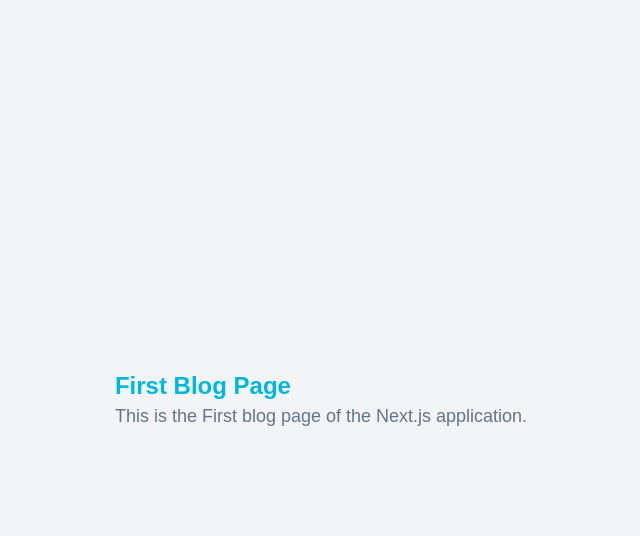
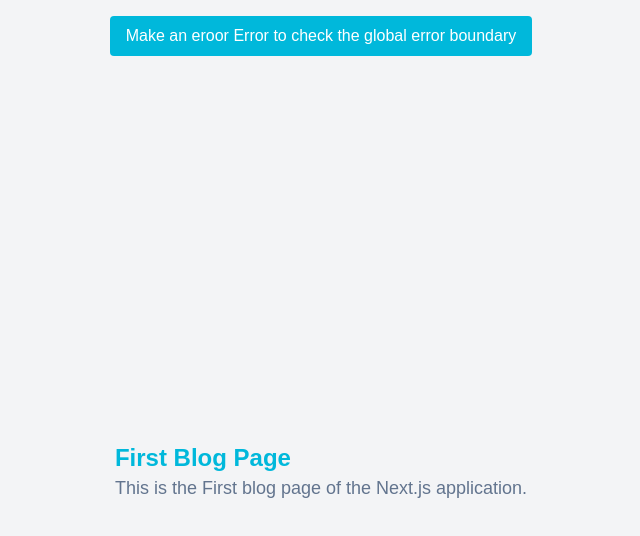
Before and after one commit to Rimon-Mahamud-Rony/nextJsPractice, a Next.js app: page /blog/first in a window 1280 px wide. Shown: the top 536 px of the page, without its empty margins (319-959 px from the left). Built offline with nearby package versions, Linux system fonts and the light colour scheme.

Commit message:
ci: global error simulations

```diff
--- /dev/null
+++ b/app/error-wrapper.tsx
@@ -0,0 +1,34 @@
+"use client";
+import { useState } from "react";
+
+interface ErrorWrapperProps {
+  children: React.ReactNode;
+}
+
+const ErrorSimulator = ({ message = "An error occurred"}: { message?: string }) => {
+
+    const [error, setError] = useState(false);
+
+    if (error) {
+        throw new Error(message);
+    }
+
+    return (
+        <button
+            title="Simulate an error"
+            onClick={() => setError(true)}
+            className="px-4 py-2 bg-cyan-500 text-white rounded mb-4 cursor-pointer hover:bg-cyan-600 transition-colors duration-300 text-base font-medium"
+        >
+            Make an eroor Error to check the global error boundary
+        </button>
+    );
+};
+
+export default function ErrorWrapper({ children }: ErrorWrapperProps) {
+  return (
+    <div className="min-h-screen flex flex-col items-center justify-center bg-gray-100 p-4">
+      <ErrorSimulator message="Simulated error in root layout"/>
+      {children}
+    </div>
+  );
+};
--- /dev/null
+++ b/app/global-error.tsx
@@ -0,0 +1,17 @@
+"use client";
+
+export default function GlobalError() {
+  return (
+      <div className="min-h-screen flex flex-col items-center justify-center bg-gray-100 p-4">
+          <h1 className="text-2xl font-bold text-red-500">Something went wrong</h1>
+          <button
+              onClick={() => {
+                    window.location.reload()
+                }}
+              className="mt-4 px-4 py-2 bg-blue-500 text-white rounded"
+          >
+              Reload Page
+          </button>
+      </div>
+  );
+}
--- a/app/layout.tsx
+++ b/app/layout.tsx
@@ -1,6 +1,7 @@
 import type { Metadata } from "next";
 import { Geist, Geist_Mono } from "next/font/google";
 import "./globals.css";
+import ErrorWrapper from "./error-wrapper";
 
 const geistSans = Geist({
   variable: "--font-geist-sans",
@@ -27,10 +28,11 @@
       lang="en"
       className={`${geistSans.variable} ${geistMono.variable} h-full antialiased`}
     >
-      <body className="min-h-fqaxrdhy687trtzar ull flex flex-col scroll-auto">
-        {children}
+      <body className="min-h-full">
+        <ErrorWrapper>
+          <div className="w-full  flex flex-col scroll-auto">{children}</div>
+        </ErrorWrapper>
       </body>
-
     </html>
   );
 }
```
